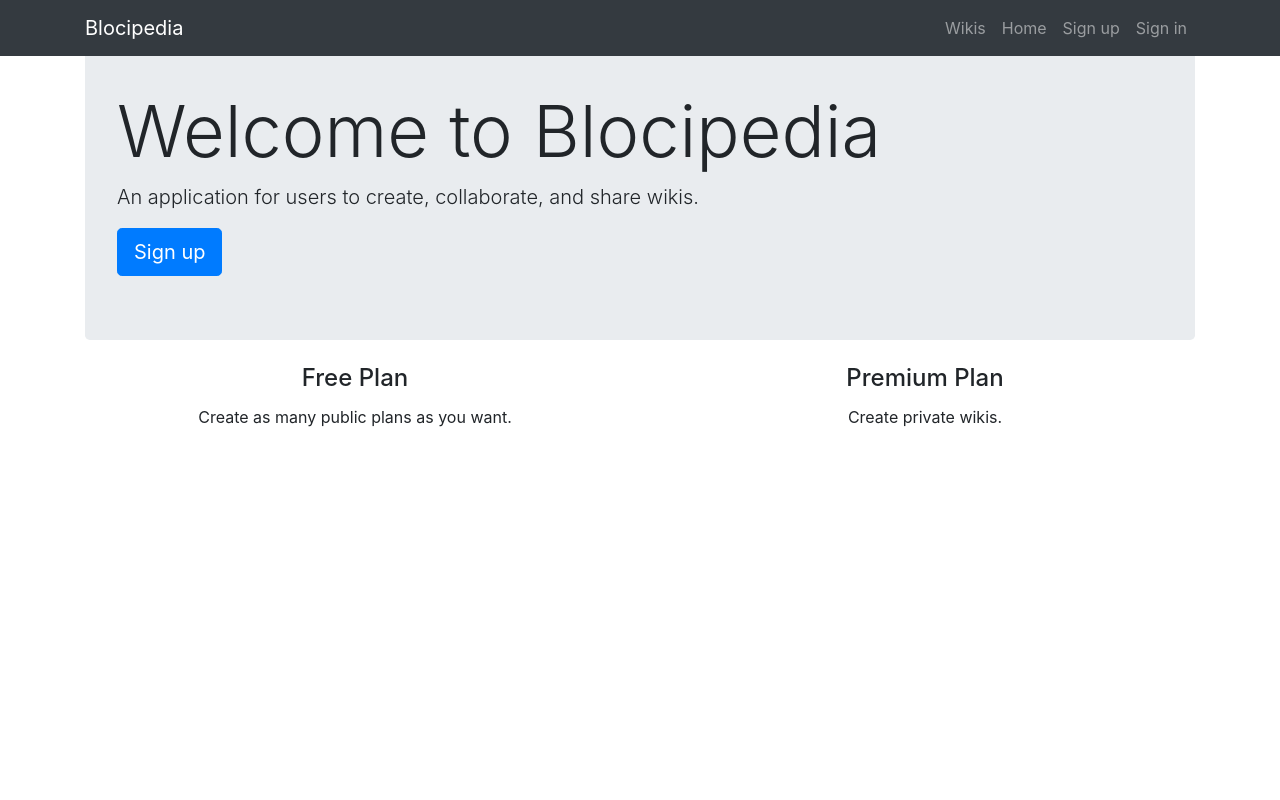
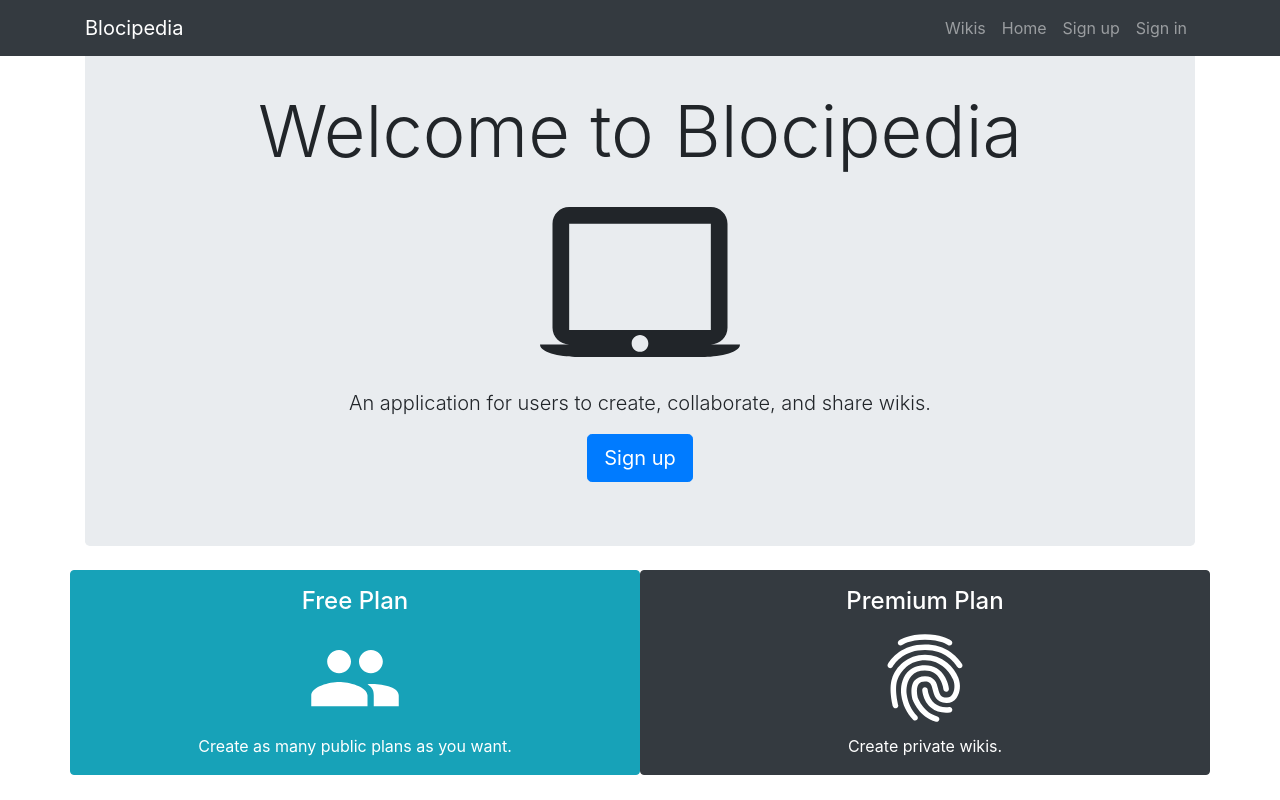
Before and after one commit to wayock/blocipedia-node, a Node server app: page / in a window 1280 px wide. Run offline with Node 20, Linux system fonts and the light colour scheme; some libraries are stand-ins or nearby versions.

Commit message:
trying to get signup page view

```diff
--- a/src/config/route-config.js
+++ b/src/config/route-config.js
@@ -2,12 +2,12 @@ module.exports = {
   init(app){
     const staticRoutes = require("../routes/static");
     const userRoutes = require("../routes/users");
-
+    /*
     if(process.env.NODE_ENV === "test") {
      const mockAuth = require("../../spec/support/mock-auth.js");
      mockAuth.fakeIt(app);
    }
-
+   */
     app.use(staticRoutes);
     app.use(userRoutes);
 
--- a/src/controllers/staticController.js
+++ b/src/controllers/staticController.js
@@ -1,17 +1,7 @@
-const sgMail = require('@sendgrid/mail');
+
 
 module.exports = {
   index(req, res, next){
-//move const sgMail & msg to signupController.js
-    const msg = {
-      to: 'wayock@gmail.com',
-      from: 'test@example.com',
-      subject: 'Sending with Twilio SendGrid is Fun',
-      text: 'and easy to do anywhere, even with Node.js',
-      html: '<strong>and easy to do anywhere, even with Node.js</strong>',
-    };
-    sgMail.send(msg);
     res.render("static/index", {title: "Welcome to Blocipedia"});
-
   }
 }
--- a/src/routes/users.js
+++ b/src/routes/users.js
@@ -4,8 +4,10 @@ const router = express.Router();
 const userController = require("../controllers/userController")
 
 router.get("/users/sign_up", userController.signUp);
-
-router.post("/users/sign_up", userController.signUp);
+//router.get("/users/sign_in", userController.signInForm);
+//router.get("/users/sign_out", userController.signOut);
+//router.get("/users/:id", userController.show);
+//router.post("/users/sign_up", userController.signUp);
 
 
 
--- a/src/views/static/index.ejs
+++ b/src/views/static/index.ejs
@@ -14,8 +14,9 @@
         <% include ./partials/messages.ejs %>
 
         <!-- Jumbotron Header -->
-        <header class="jumbotron my-4">
+        <header style="text-align: center;" class="jumbotron my-4">
           <h1 class="display-3">Welcome to Blocipedia</h1>
+          <ion-icon name="laptop" style= "font-size: 200px;"></ion-icon>
           <p class="lead">An application for users to create, collaborate, and share wikis.</p>
           <a href="/users/sign_up" class="btn btn-primary btn-lg">Sign up</a>
         </header>
@@ -23,13 +24,15 @@
         <!-- Page Features -->
         <section class="row text-center">
 
-          <section class="col">
+          <section class="col-sm-6 border border-info rounded p-3 mb-2 bg-info text-white"">
             <h4 class="card-title">Free Plan</h4>
+            <ion-icon name="people" style= "font-size: 100px;"></ion-icon>
             <p class="card-text">Create as many public plans as you want.</p>
           </section>
 
-          <section class="col">
+          <section class="col-sm-6 border border-dark rounded p-3 mb-2 bg-dark text-white">
             <h4 class="card-title">Premium Plan</h4>
+            <ion-icon name="finger-print" style= "font-size: 100px;" ></ion-icon>
             <p class="card-text">Create private wikis.</p>
           </section>
 
@@ -40,5 +43,6 @@
       <!-- /.container -->
 
       <% include ./partials/baseScripts.ejs %>
+      <script src="https://unpkg.com/ionicons@4.5.5/dist/ionicons.js"></script>
     </body>
 </html>
```
Also changed, not shown: spec/integration/user_spec.js (added, +28 -0 lines), src/controllers/userController.js (+14 -2 lines).
